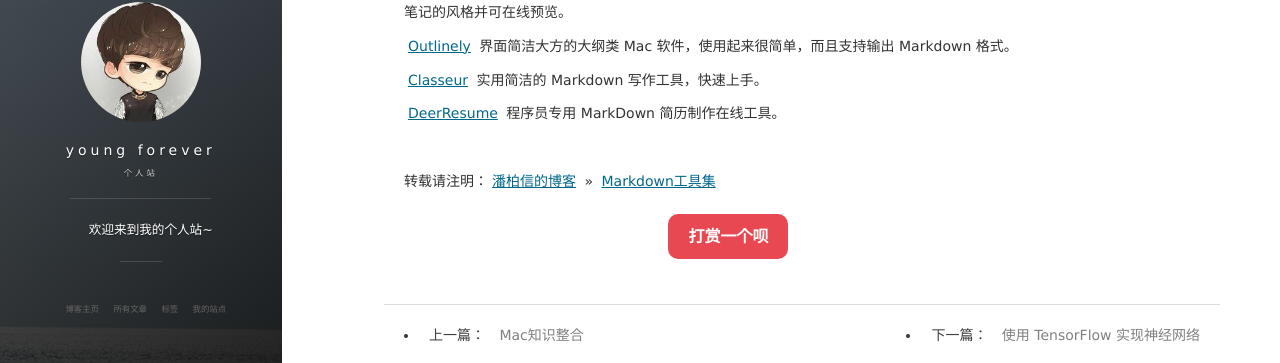
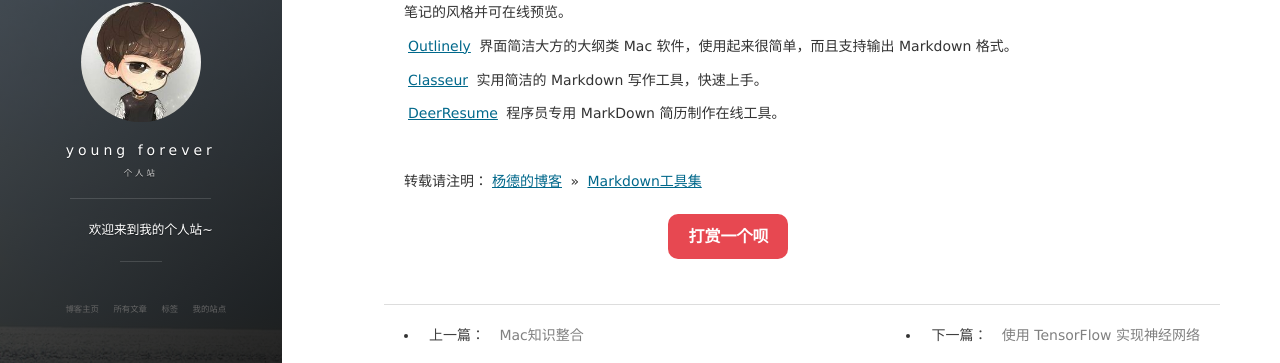
Before and after one commit to yonyong/yonyong.github.io, a Jekyll site: the page built from _posts/2016-11-20-markdownTool.md, in a window 1280 px wide and 900 px high, scrolled down 2151 px. Shown: the part 286-649 px from the top of the window. Built offline with Jekyll 4.4.1, drawn with Linux system fonts in a browser that asks for light colours; nearby versions of some CDN libraries; comment, search, counter and statistics services are not loaded.

Commit message:
Update 2016-11-20-markdownTool.md

```diff
--- a/_posts/2016-11-20-markdownTool.md
+++ b/_posts/2016-11-20-markdownTool.md
@@ -76,4 +76,4 @@ css 的大部分语法同样可以在 markdown 上使用，但不同的渲染器
 
 <br>
 
-转载请注明：[潘柏信的博客](http://baixin) » [Markdown工具集](http://baixin.io/2016/11/markdownTool/)
+转载请注明：[杨德的博客](http://yonyong.github.io) » [Markdown工具集](http://yonyong.github.io/2016/11/markdownTool/)
```
